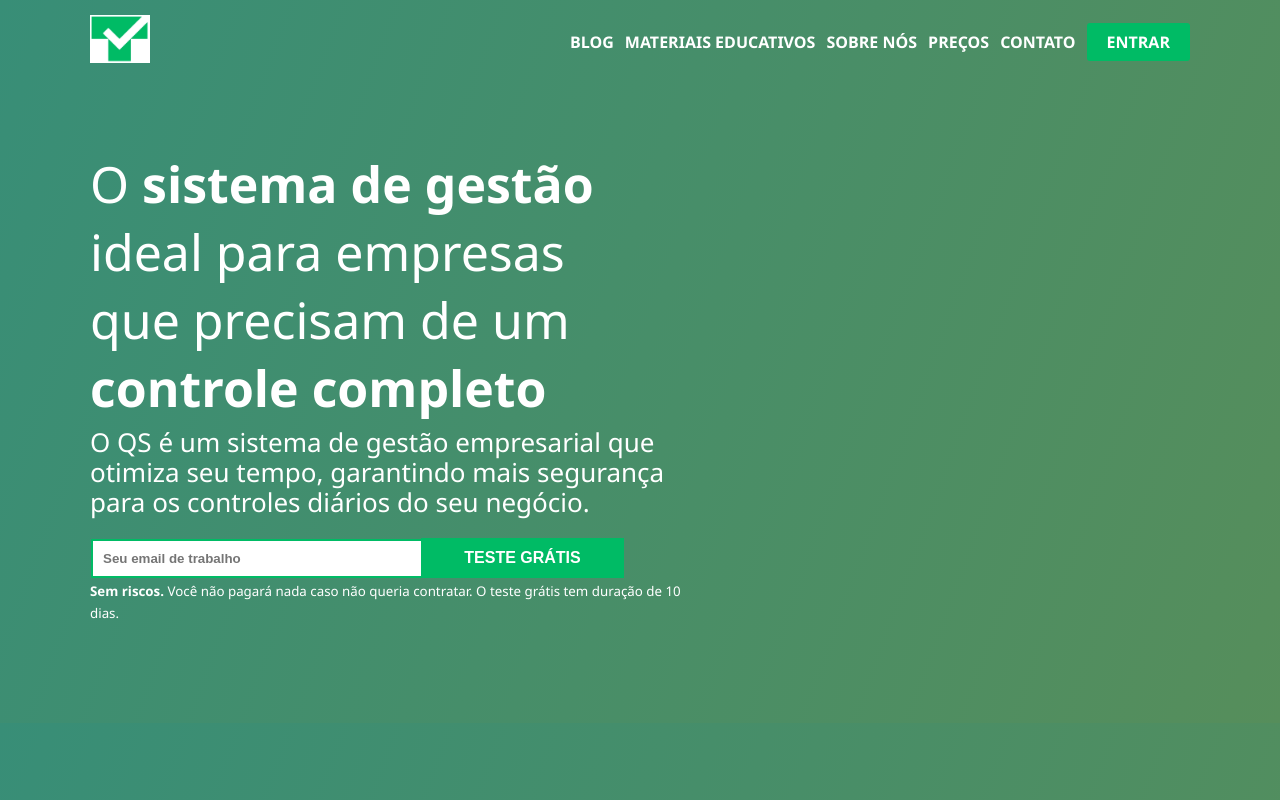
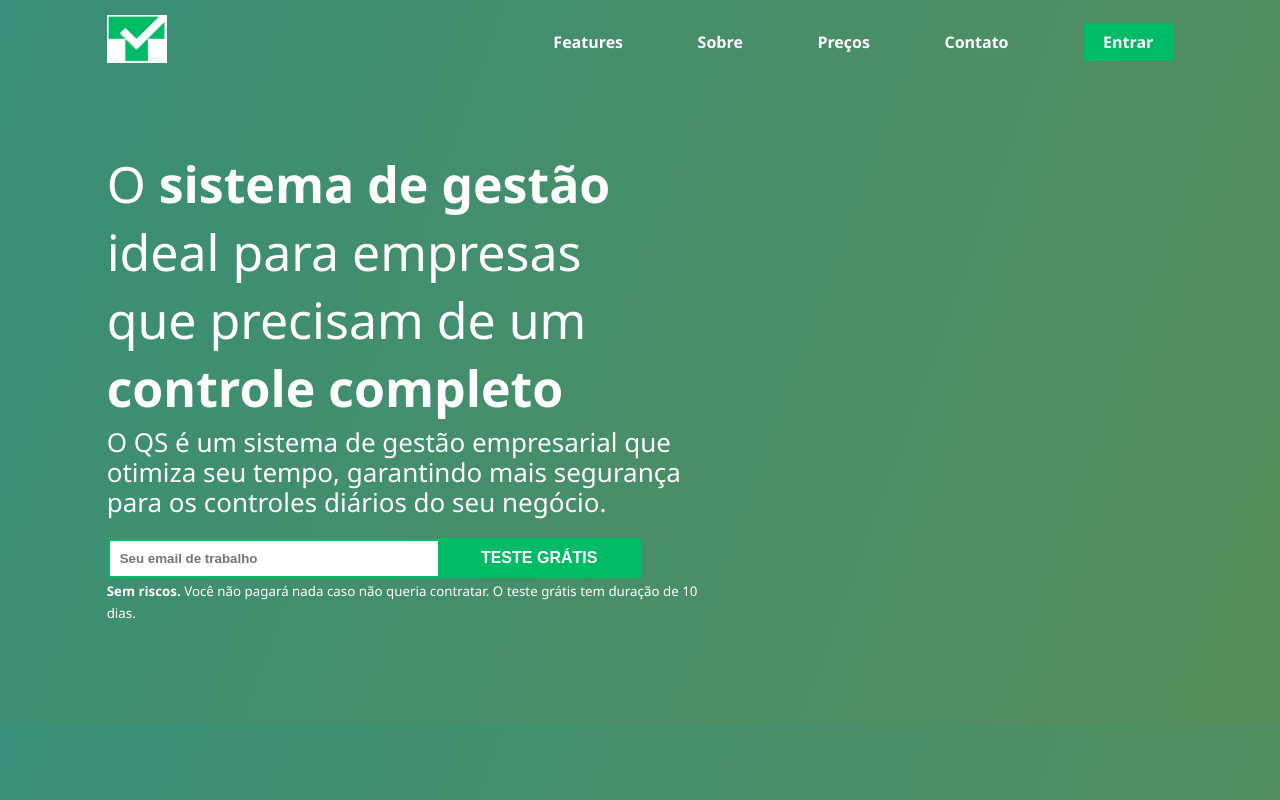
Before and after one commit to joaop-oliveira1/todo-app, a website built with Vite: page index.html in a window 1280 px wide. Shown: the top 800 px of the page. Built offline with nearby package versions, Linux system fonts and the light colour scheme.

Commit message:
feature(#232wd07): helping tryelson with header and responsive design

```diff
--- a/css/header.css
+++ b/css/header.css
@@ -1,61 +1,91 @@
-header{
+header {
+    display: none;
+}
+
+/* Tablet Devices */
+@media screen and (min-width: 480px) {
+    header {
         /* box-shadow: 0 -12px 20px black; */
+        display: block;
         padding: 15px 0;
         background-color: transparent;
         width: 100%;
         position: fixed;
         color: white;
+        transition: all 150ms ease-in;
     }
 
-.active-header{
-    background-color: white;
-    box-shadow: 0 -12px 20px black;
+    header[data-state="active"] {
+        background: rgba( 255, 255, 255, 0.85 );
+        box-shadow: 0 8px 32px 0 rgba( 0, 0, 0, 0.37 );
+        backdrop-filter: blur( 4.5px );
+        -webkit-backdrop-filter: blur( 4.5px );
+        border-radius: 0 0 3px 3px;
+        border: 1px solid rgba( 255, 255, 255, 0.18 );
     }
 
-header .menu-header li .active-menu-option{
-    color: black;
+    header[data-state="inactive"] {
+        background-color: transparent;
+        box-shadow: none;
     }
 
-header .container{
+    header[data-state="inactive"]  .menu-header li a {
+        color: white;
+    }
+
+    header[data-state="inactive"] .menu-header li a:visited {
+        color: white;
+    }
+
+    header[data-state="active"]  .menu-header li a {
+        color: #1e293b;
+    }
+
+
+    header[data-state="active"] > .menu-header li a:visited {
+        color: #1e293b;
+    }
+
+    header .container {
         display: flex;
         align-items: center;
         justify-content: space-between;
     }
 
-header .container .box-logo{
+    header .container .box-logo {
         width: 100%;
         max-width: 60px;
     }
 
-header .container .box-logo img{
+    header .container .box-logo img {
         width: 100%;
     }
 
-header .menu-header{
+    header .menu-header {
         width: 100%;
         max-width: 620px;
     }
 
-header .menu-header ul{
+    header .menu-header ul {
         display: flex;
         justify-content: space-between;
+        align-items: center;
         gap: 5px;
     }
 
-header .menu-header li{
+    header .menu-header li {
         list-style-type: none;
     }
 
-header .menu-header li a{
-    color: white;
+    header .menu-header li a {
         text-decoration: none;
         font-size: 1rem;
-    text-transform: uppercase;
+        text-transform: capitalize;
         position: relative;
         font-weight: 600;
     }
 
-header .menu-header li a::after{
+    header .menu-header li a::after {
         content: '';
         position: absolute;
         bottom: -2px;
@@ -67,24 +97,36 @@ header .menu-header li a::after{
         transition: 0.2s ease-in;
     }
 
-header .menu-header li a:hover::after{
+    header .menu-header li a:hover::after {
         content: '';
         width: 100%;
     }
+    .login-button {
+        background-color: var(--primary-green);
+        padding: 8px 20px;
+        border-radius: 3px;
+        cursor: pointer;
+        transition: all ease-in 0.2s;
+    }
 
-header .menu-header li:last-child a:hover::after{
+    header[data-state="active"] .menu-header ul .login-button li a {
+        color: white;
+    }
+
+    .login-button:hover {
+        background-color: #36eb97;
+    }
+
+    .login-button:hover::after {
         content: '';
         width: 0;
     }
-
-header .menu-header li:last-child a{
-    background-color: var(--primary-green);
-    color: white;
-    padding: 8px 20px;
-    border-radius: 3px;
-    transition: all ease-in 0.2s;
 }
 
-header .menu-header li:last-child a:hover{
-    background-color: #36eb97;
+/* Small Screen Devices like laptops */
+@media screen and (min-width: 768px) {
 }
+
+/* For Big Screens */
+@media screen and (min-width: 1024px) {
+}
--- a/css/index.css
+++ b/css/index.css
@@ -1,9 +1,12 @@
 :root{
   --primary-green: #00BB65;
   --primary-green-hover: #36eb97;
+  --sm: .375rem;
+  --md: .5rem;
+  --lg: .75rem;
 }
 
-*{
+* {
   padding: 0;
   margin: 0;
   box-sizing: border-box;
@@ -13,8 +16,25 @@ body {
   font-family: "Segoe UI", Tahoma, Geneva, Verdana, sans-serif;
 }
 
+main {
+  margin: 0;
+  padding: 0;
+}
+
 .container{
-  width: calc(100% - 25px);
-  max-width: 1100px;
+  padding: 0 calc(100vw / 12);
+  max-width: 100vw;
   margin: 0 auto;
 }
+
+/* Tablet Devices */
+@media screen and (min-width: 480px) {
+}
+
+/* Small Screen Devices like laptops */
+@media screen and (min-width: 768px) {
+}
+
+/* For Big Screens */
+@media screen and (min-width: 1024px) {
+}
--- a/index.html
+++ b/index.html
@@ -12,7 +12,7 @@
 </head>
 <body>
 
-  <header id="header">
+  <header id="header" data-state="inactive">
     <div class="container">
       <div class="box-logo">
         <img src="/img/todo-logo.png" alt="Logo Todo">
@@ -20,12 +20,11 @@
 
       <nav class="menu-header">
         <ul>
-          <li><a class="menu-option" href="#">Blog</a></li>
-          <li><a class="menu-option" href="#">Materiais Educativos</a></li>
-          <li><a class="menu-option" href="#">Sobre nós</a></li>
+          <li><a class="menu-option" href="#">Features</a></li>
+          <li><a class="menu-option" href="#">Sobre</a></li>
           <li><a class="menu-option" href="#">Preços</a></li>
           <li><a class="menu-option" href="#">Contato</a></li>
-          <li><a href="#">Entrar</a></li>
+          <li class="login-button"><a href="#">Entrar</a></li>
         </ul>
       </nav>
     </div>
--- a/js/header.js
+++ b/js/header.js
@@ -2,6 +2,7 @@ var header = document.querySelector('#header');
 var menuOptions = document.querySelectorAll('.menu-option')
 
 window.addEventListener('scroll', function(){
+    console.log('Fired Scroll')
     try {
         if(window.scrollY > 100){
             addActiveClass(header, menuOptions);
@@ -14,17 +15,15 @@ window.addEventListener('scroll', function(){
 });
 
 function addActiveClass(header, menuOptions){
-    header.classList.add('active-header');
-
+    header.setAttribute('data-state', 'active');
     menuOptions.forEach(menuOption => {
         menuOption.classList.add('active-menu-option');
     });
 };
 
 function removeActiveClass(header, menuOptions){
-    header.classList.remove('active-header');
-
+    header.setAttribute('data-state', 'inactive');
     menuOptions.forEach(menuOption => {
-        menuOption.classList.remove('active-menu-option');
+        menuOption.setAttribute('data-state', 'active');
     });
 };
```
Lines whose indentation alone changed are shown as unchanged.
